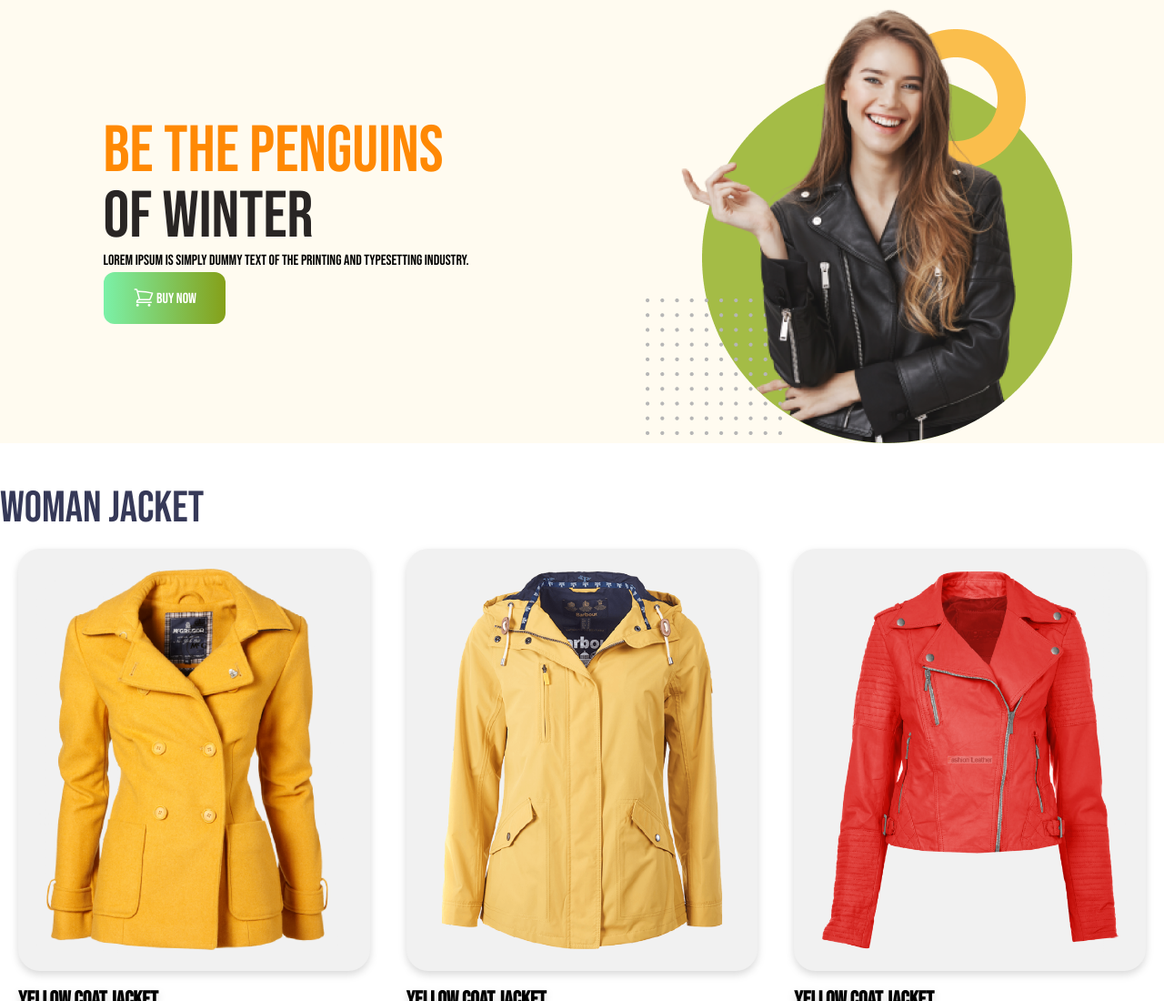
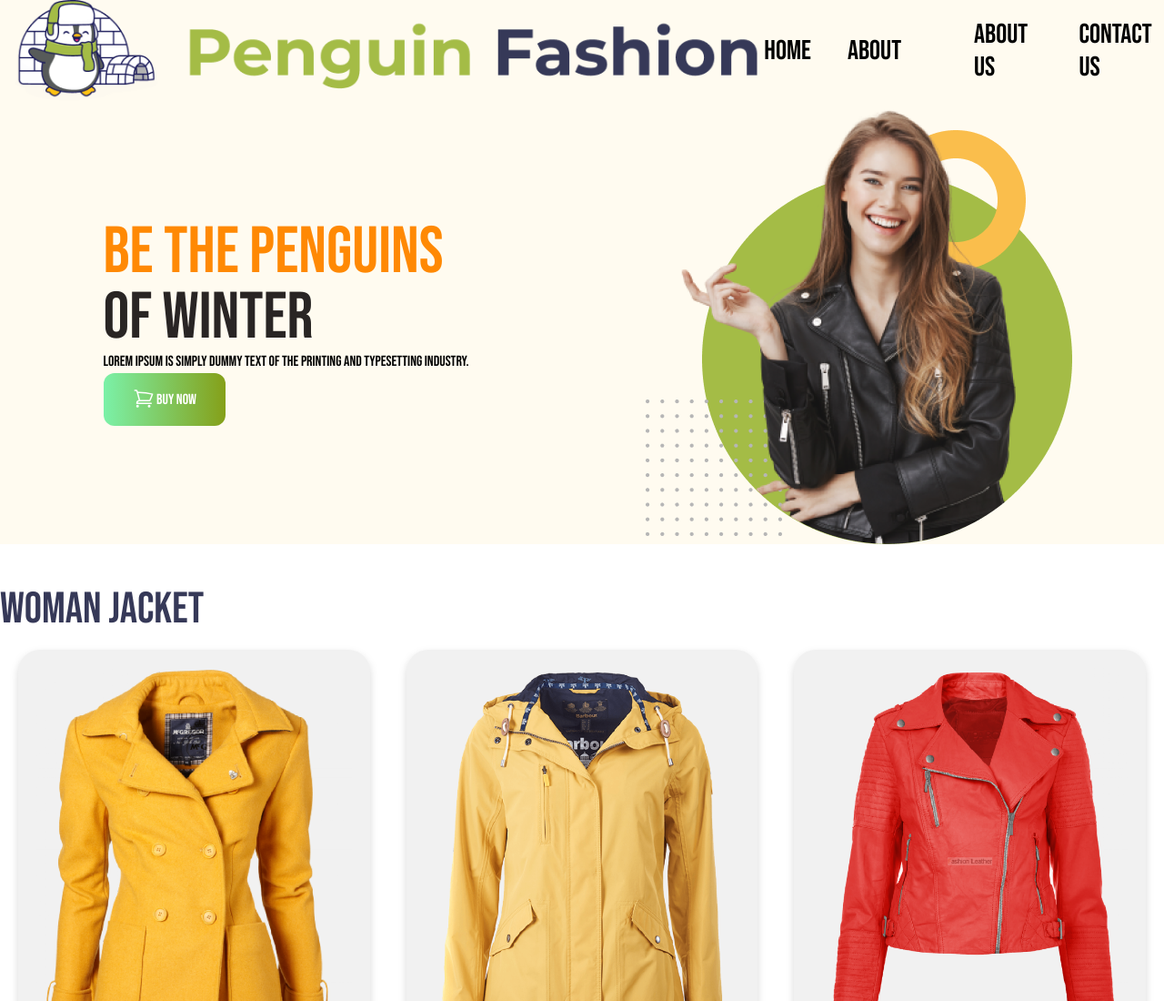
Before and after one commit to dipu004/penguin-fashion-tailwindcss, a plain HTML site: page index.html in a window 1280 px wide. Shown: the top 1100 px of the page at 91% size. Drawn offline with nearby package versions, Linux system fonts and the light colour scheme.

Commit message:
added style on navbar section

```diff
--- a/index.html
+++ b/index.html
@@ -24,7 +24,18 @@ font-style: normal;
 <body class="font-roboto font-bebas-neue">
     <header class="bg-[#FFFBF0] pl-4">
         <!-- navbar-start -->
-        <nav>
+        <nav class="flex justify-around">
+          <!-- logo -->
+           <div>
+              <img  src="icons/logo.png" alt="">
+           </div>
+           <!-- ul list -->
+         <ul class="flex justify-between  gap-10 items-center text-3xl">
+          <li><a href="">Home</a></li>
+          <li><a href="">About</a></li><li>
+          <li><a href="">About us</a></li>
+          <li><a href="">Contact us</a></li>
+         </ul>
 
 
         </nav>
@@ -172,7 +183,10 @@ font-style: normal;
 
 
     </main>
-    <footer></footer>
+    <footer>
+
+
+    </footer>
 
 </body>
 </html>
```
Also changed, not shown: tailwind.config.js (+8 -0 lines).
